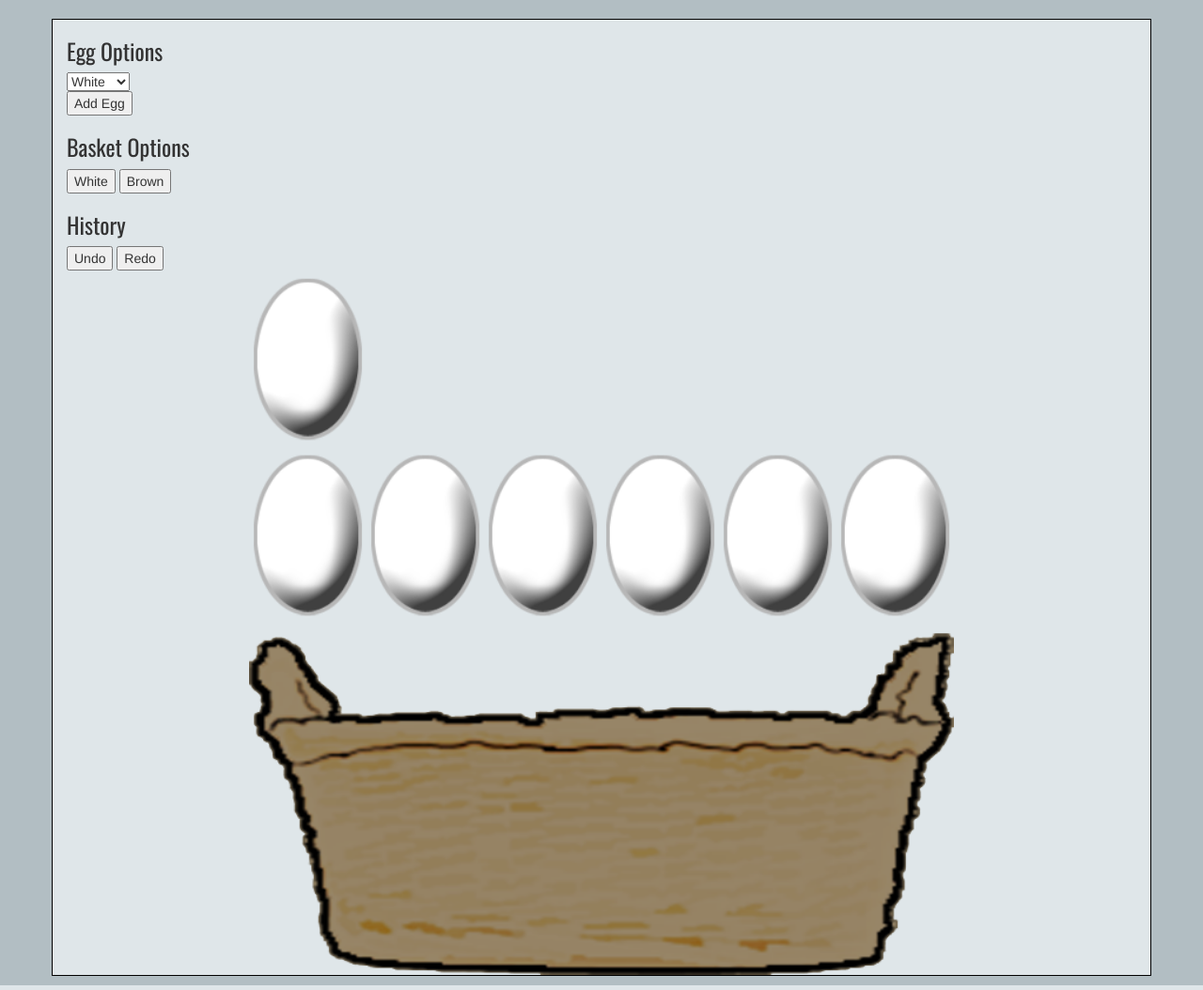
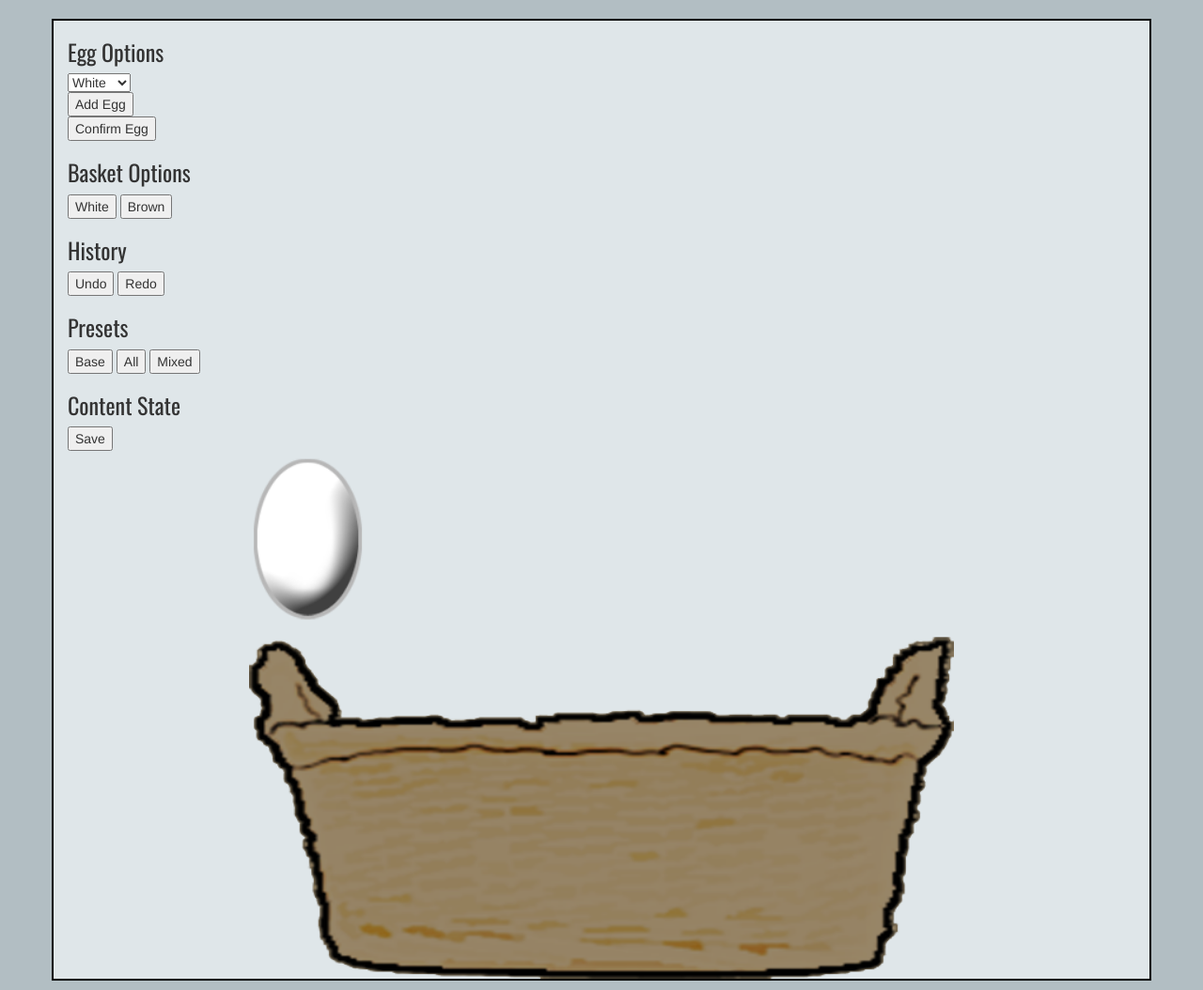
Before and after one commit to adamkraus6/EasterBasket, a PHP site: page / in a window 1280 px wide. Shown: the part 51-1105 px from the top of the page at 94% size. Run offline with PHP 8.4, Linux system fonts and the light colour scheme.

Commit message:
more css done

```diff
--- a/index.html
+++ b/index.html
@@ -36,21 +36,23 @@
 			</select>
 			<br />
 			<button id="addEgg">Add Egg</button>
+			<br />
+			<button id="confirm">Confirm Egg</button>
 			<h3>Basket Options</h3>
 			<button id="whiteBasket">White</button>
 			<button id="brownBasket">Brown</button>
 			<h3>History</h3>
 			<button id="undo">Undo</button>
 			<button id="redo">Redo</button>
+			<h3>Presets</h3>
+			<button id="base">Base</button>
+			<button id="all">All</button>
+			<button id="mixed">Mixed</button>
+			<h3>Content State</h3>
+			<button id="save">Save</button>
 			<br />
-			<div class="basket">
+			<div class="basket-container">
 				<img class="basket" src="./images/brown_basket.png" alt="" />
-				<img class="egg" src="./images/white_egg.png" alt="" />
-				<img class="egg" src="./images/white_egg.png" alt="" />
-				<img class="egg" src="./images/white_egg.png" alt="" />
-				<img class="egg" src="./images/white_egg.png" alt="" />
-				<img class="egg" src="./images/white_egg.png" alt="" />
-				<img class="egg" src="./images/white_egg.png" alt="" />
 				<img class="egg" src="./images/white_egg.png" alt="" />
 			</div>
 		</div>
--- a/scripts/index.js
+++ b/scripts/index.js
@@ -1,5 +1,5 @@
 window.onload = () => {
 	document.getElementById("addEgg").onclick = () => {
-		console.log(document.getElementById("eggOption").value)
+		console.log(document.getElementById("eggOption").value);
 	};
 };
--- a/styles.css
+++ b/styles.css
@@ -1,7 +1,7 @@
 @import url("https://fonts.googleapis.com/css2?family=Oswald&display=swap");
 
 .container {
-	border: 1px solid black;
+	border: 2px solid black;
 	margin-bottom: 10px;
 	background-color: #dfe6e9;
 }
@@ -10,13 +10,16 @@ body {
 	background-color: #b2bec3 !important;
 }
 
-.basket {
+.basket-container {
 	display: flex;
 	flex-direction: row;
 	flex-wrap: wrap-reverse;
 	max-width: 750px;
+	margin: auto;
+}
+
+.basket {
 	flex-basis: 100%;
-	margin: auto;
 }
 
 .egg {
@@ -27,6 +30,11 @@ p {
 	padding: 7px;
 }
 
-h1, h2, h3, h4, h5, h6 {
+h1,
+h2,
+h3,
+h4,
+h5,
+h6 {
 	font-family: Oswald, sans-serif !important;
 }
```
Also changed, not shown: help.html (+8 -3 lines), 1 other file.
